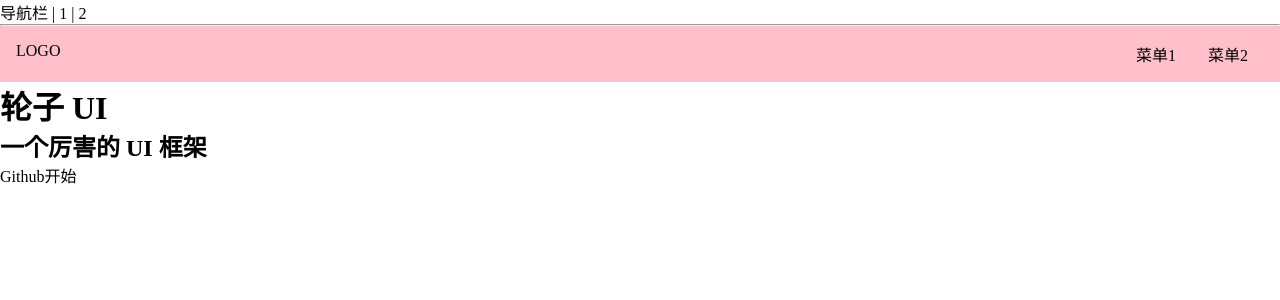
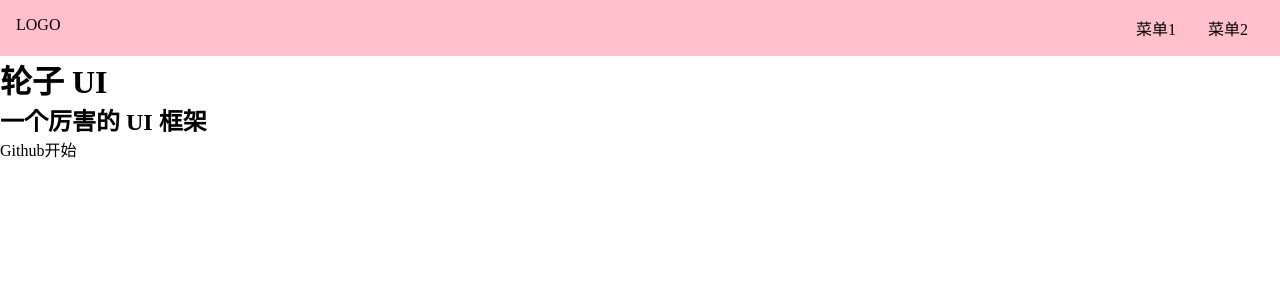
Before and after one commit to Straight-GZ/qui, a Vue app: page /#/ in a window 1280 px wide. Shown: the top 300 px of the page. Built offline with nearby package versions, Linux system fonts and the light colour scheme.

Commit message:
封装Topnav组件

```diff
--- a/src/App.vue
+++ b/src/App.vue
@@ -1,15 +1,8 @@
 <template>
-  <div>
-    导航栏 | <router-link to="/">1</router-link> |
-    <router-link to="/xxx">2</router-link>
-  </div>
-  <hr />
   <router-view />
 </template>
 
 <script>
-import Straight from "./components/Straight.vue";
-
 export default {
   name: "App",
 };
--- a/src/components/Straight.vue
+++ /dev/null
@@ -1,3 +0,0 @@
-<template>
-  <div>我的第一个组件</div>
-</template>
--- a/src/components/Straight2.vue
+++ /dev/null
@@ -1,3 +0,0 @@
-<template>
-  <div>团子</div>
-</template>
--- /dev/null
+++ b/src/components/Topnav.vue
@@ -0,0 +1,31 @@
+<template>
+  <div class="topnav">
+    <div class="logo">LOGO</div>
+    <ul class="menu">
+      <li>菜单1</li>
+      <li>菜单2</li>
+    </ul>
+  </div>
+</template>
+<script lang="ts">
+export default {};
+</script>
+<style lang="scss" scoped>
+.topnav {
+  background: pink;
+  display: flex;
+  padding: 16px;
+  > .logo {
+    max-width: 6em;
+    margin-right: auto;
+  }
+  > .menu {
+    display: flex;
+    white-space: nowrap;
+    flex-wrap: nowrap;
+    li {
+      margin: 0 1em;
+    }
+  }
+}
+</style>
--- a/src/main.ts
+++ b/src/main.ts
@@ -10,7 +10,7 @@
   history: history,
   routes: [
     { path: "/", component: Home },
-    { path: "/xxx", component: Doc },
+    { path: "/doc", component: Doc },
   ],
 });
 
--- a/src/views/Doc.vue
+++ b/src/views/Doc.vue
@@ -1,12 +1,15 @@
 <template>
   <div>
-    <div class="topnav">
-      <div class="logo"></div>
-      <div class="menu"></div>
-    </div>
+    <Topnav />
     <div class="content">
       <aside>侧边栏</aside>
       <main>内容</main>
     </div>
   </div>
 </template>
+<script lang="ts">
+import Topnav from "../components/Topnav.vue";
+export default {
+  components: { Topnav },
+};
+</script>
--- a/src/views/Home.vue
+++ b/src/views/Home.vue
@@ -1,12 +1,6 @@
 <template>
   <div>
-    <div class="topnav">
-      <div class="logo">LOGO</div>
-      <ul class="menu">
-        <li>菜单1</li>
-        <li>菜单2</li>
-      </ul>
-    </div>
+    <Topnav />
     <div class="banner">
       <h1>轮子 UI</h1>
       <h2>一个厉害的 UI 框架</h2>
@@ -17,22 +11,10 @@
     </div>
   </div>
 </template>
-<style lang="scss" scoped>
-.topnav {
-  background: pink;
-  display: flex;
-  padding: 16px;
-  > .logo {
-    max-width: 6em;
-    margin-right: auto;
-  }
-  > .menu {
-    display: flex;
-    white-space: nowrap;
-    flex-wrap: nowrap;
-    li {
-      margin: 0 1em;
-    }
-  }
-}
-</style>
+<script lang="ts">
+import Topnav from "../components/Topnav.vue";
+export default {
+  components: { Topnav },
+};
+</script>
+<style lang="scss" scoped></style>
```
Also changed, not shown: src/components/HelloWorld.vue (deleted, +0 -19 lines).
